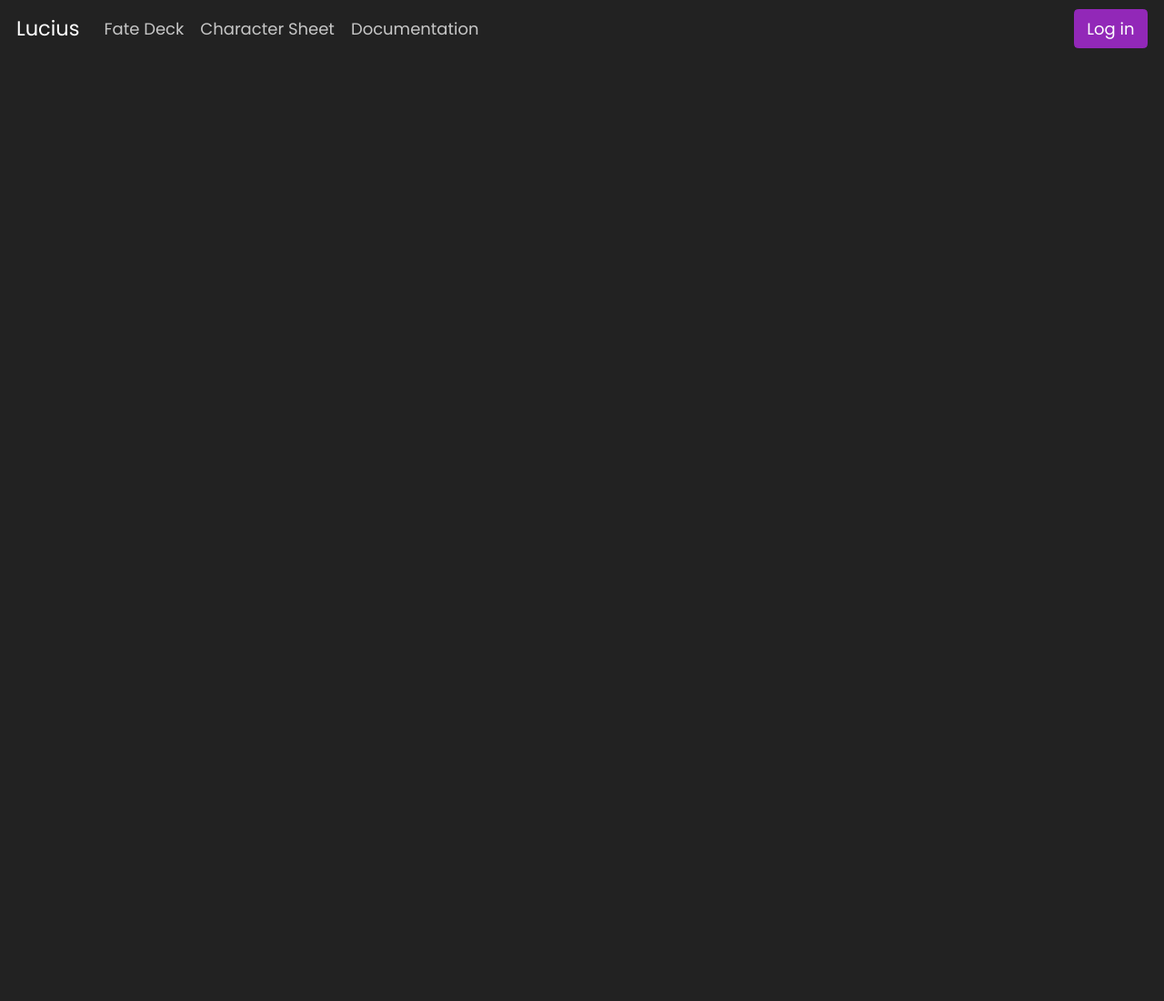
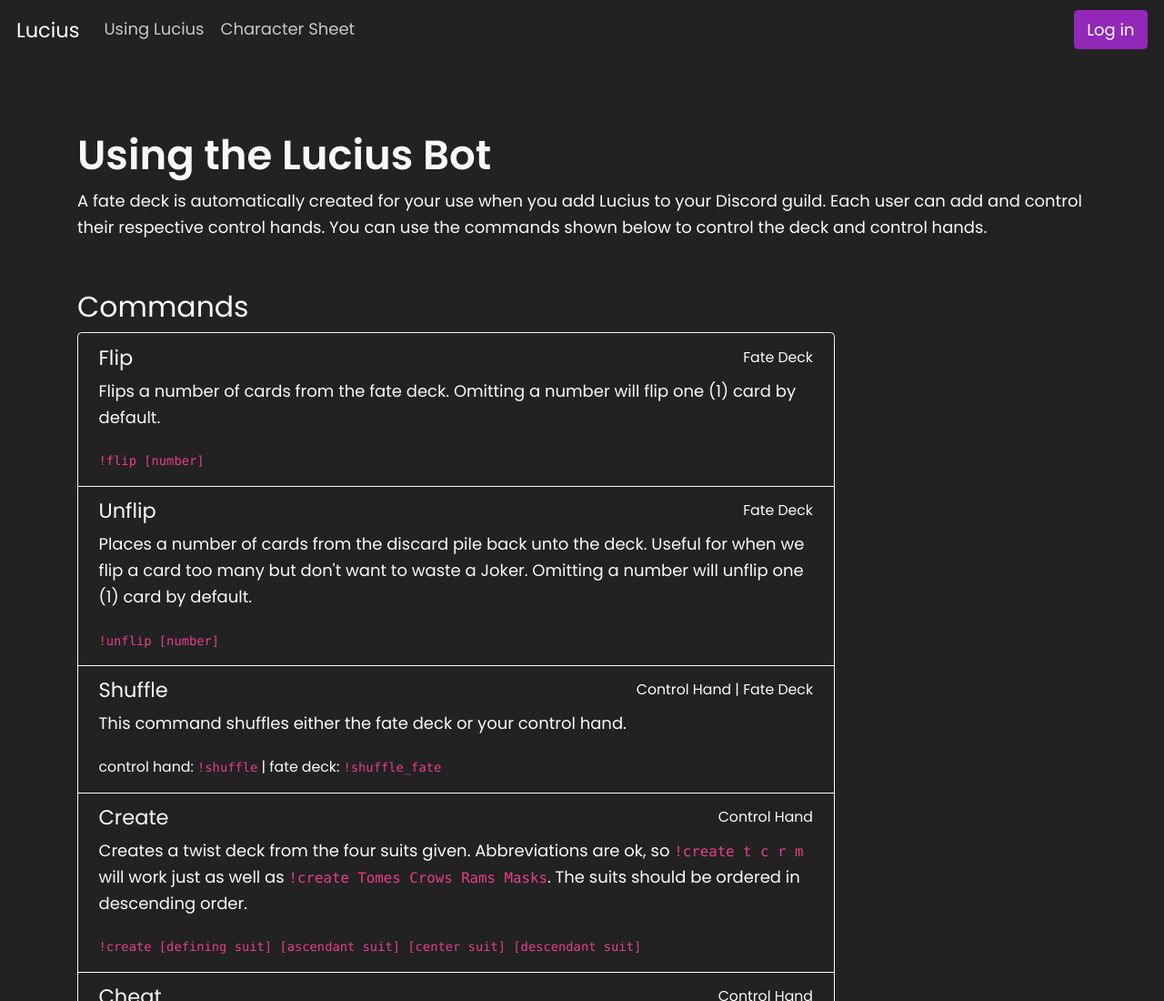
Before and after one commit to ShrikeFound/lucius, a React app: page /using-lucius in a window 1280 px wide. Shown: the top 1100 px of the page at 91% size. Before the commit the page ends 800 px from the top, so only its background shows below. Built offline with nearby package versions, Linux system fonts and the light colour scheme; some packages are replaced by stand-ins of ours; no server answers.

Commit message:
added how-to section

```diff
--- a/src/components/App.js
+++ b/src/components/App.js
@@ -10,6 +10,7 @@ import ForgotPassword from "./ForgotPassword.js"
 import FormContainer from './FormContainer.js'
 import Header from './Header'
 import "../custom.scss"
+import FateDeck from './FateDeck.js'
 const App = () => {
   return (
           <Router>
@@ -39,6 +40,10 @@ const App = () => {
             </FormContainer>
           </Route>
 
+          <Route path="/using-lucius">
+            <FateDeck/>
+          </Route>
+
 
           <PrivateRoute exact path="/dashboard" component={Dashboard} />
 
--- /dev/null
+++ b/src/components/FateDeck.js
@@ -0,0 +1,128 @@
+import React from 'react'
+import { Container, ListGroup } from 'react-bootstrap'
+
+const FateDeck = () => {
+  return (
+    <Container>
+      <h1>Using the Lucius Bot</h1>
+      <p>
+         A fate deck is automatically created for your use when you add Lucius to your Discord guild. Each user can add and control their respective control hands. You can use the commands shown below to control the deck and control hands.
+      </p>
+
+      <h3 className="mt-5">Commands</h3>
+
+
+      <ListGroup className="w-75">
+
+        <ListGroup.Item >
+          <div className="d-flex justify-content-between">
+            <h5>Flip</h5>
+            <small>Fate Deck</small>
+          </div>
+          <p>
+            Flips a number of cards from the fate deck. Omitting a number will flip one (1) card by default.
+          </p>
+          <small><code>!flip [number]</code></small>
+        </ListGroup.Item>
+
+        <ListGroup.Item >
+          <div className="d-flex justify-content-between">
+            <h5>Unflip</h5>
+            <small>Fate Deck</small>
+          </div>
+          <p>
+            Places a number of cards from the discard pile back unto the deck. Useful for when we flip a card too many but don't want to waste a Joker. Omitting a number will unflip one (1) card by default.
+          </p>
+          <small><code>!unflip [number]</code></small>
+        </ListGroup.Item>
+
+
+        <ListGroup.Item>
+        <div className="d-flex justify-content-between">
+          <h5>Shuffle</h5>
+          <small>Control Hand | Fate Deck</small>
+        </div>
+        <p>
+          This command shuffles either the fate deck or your control hand.
+        </p>
+        <small>control hand: <code>!shuffle</code>     |    fate deck: <code>!shuffle_fate</code></small>
+      </ListGroup.Item>
+
+
+        <ListGroup.Item >
+          <div className="d-flex justify-content-between">
+            <h5>Create</h5>
+            <small>Control Hand</small>
+          </div>
+          <p>
+            Creates a twist deck from the four suits given. Abbreviations are ok, so <code>!create t c r m</code> will
+            work just as well as <code>!create Tomes Crows Rams Masks</code>. The suits should be ordered in descending order.
+          </p>
+          <small><code>!create [defining suit] [ascendant suit] [center suit] [descendant suit]</code></small>
+        </ListGroup.Item>
+
+
+        <ListGroup.Item >
+          <div className="d-flex justify-content-between">
+            <h5>Cheat</h5>
+            <small>Control Hand</small>
+          </div>
+          <p>
+            Cheats in a card with the given value from your control hand.
+          </p>
+          <small><code>!cheat [value]</code></small>
+        </ListGroup.Item>
+
+        <ListGroup.Item >
+          <div className="d-flex justify-content-between">
+            <h5>Draw</h5>
+            <small>Control Hand</small>
+          </div>
+          <p>
+            Draws a number of cards from your twist deck to your control hand. Omitting a numberwill draw one (1) card by default.
+          </p>
+          <small><code>!draw [number]</code></small>
+        </ListGroup.Item>
+
+        <ListGroup.Item >
+          <div className="d-flex justify-content-between">
+            <h5>Undraw</h5>
+            <small>Control Hand</small>
+          </div>
+          <p>
+            Places a a number of cards back unto the twist deck from your control hand. For when you draw too many cards.
+          </p>
+          <small><code>!undraw [number]</code></small>
+        </ListGroup.Item>
+
+        <ListGroup.Item >
+          <div className="d-flex justify-content-between">
+            <h5>Discard</h5>
+            <small>Control Hand</small>
+          </div>
+          <p>
+            Discards a card with the given value from your control hand.
+          </p>
+          <small><code>!discard [value]</code></small>
+        </ListGroup.Item>
+
+        <ListGroup.Item >
+          <div className="d-flex justify-content-between">
+            <h5>Resurrect</h5>
+            <small>Control Hand</small>
+          </div>
+          <p>
+            places a number of cards from your graveyard back into your hand. For when you cheat a little too early.
+          </p>
+          <small><code>!res [number]</code></small>
+        </ListGroup.Item>
+
+
+
+      </ListGroup>
+
+    </Container>
+  )
+}
+
+export default FateDeck
--- a/src/components/Header.js
+++ b/src/components/Header.js
@@ -35,9 +35,8 @@ const Header = () => {
       <Navbar.Toggle aria-controls="basic-navbar-nav" />
       <Navbar.Collapse id="basic-navbar-nav">
         <Nav className="mr-auto">
-          <Link className="nav-link" to="/fate-deck">Fate Deck</Link>
+          <Link className="nav-link" to="/using-lucius">Using Lucius</Link>
           <Link className="nav-link" to="/character-sheet">Character Sheet</Link>
-          <Link className="nav-link" to="/documentation">Documentation</Link>
         </Nav>
 
           <Nav>
--- a/src/custom.scss
+++ b/src/custom.scss
@@ -13,7 +13,14 @@ html {
 
 body {
   background-color: var(--dark);
+  color: $light;
   font-family: "Poppins", sans-serif;
+  line-height: 1.6;
+}
+
+.list-group-item {
+  background-color: inherit;
+  border-color: $light;
 }
 
 h1,
@@ -41,3 +48,6 @@ h2 {
 .nav-link:hover {
   color: rgba(255, 255, 255, 1) !important;
 }
+#root {
+  padding-top: 8rem;
+}
```
